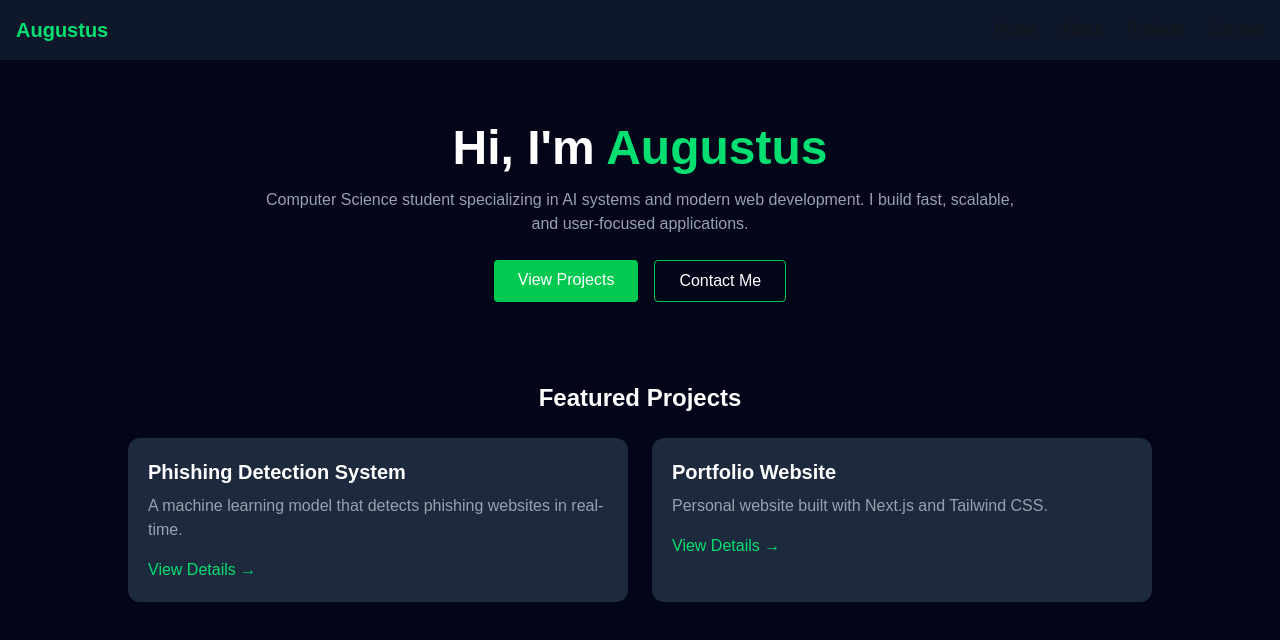
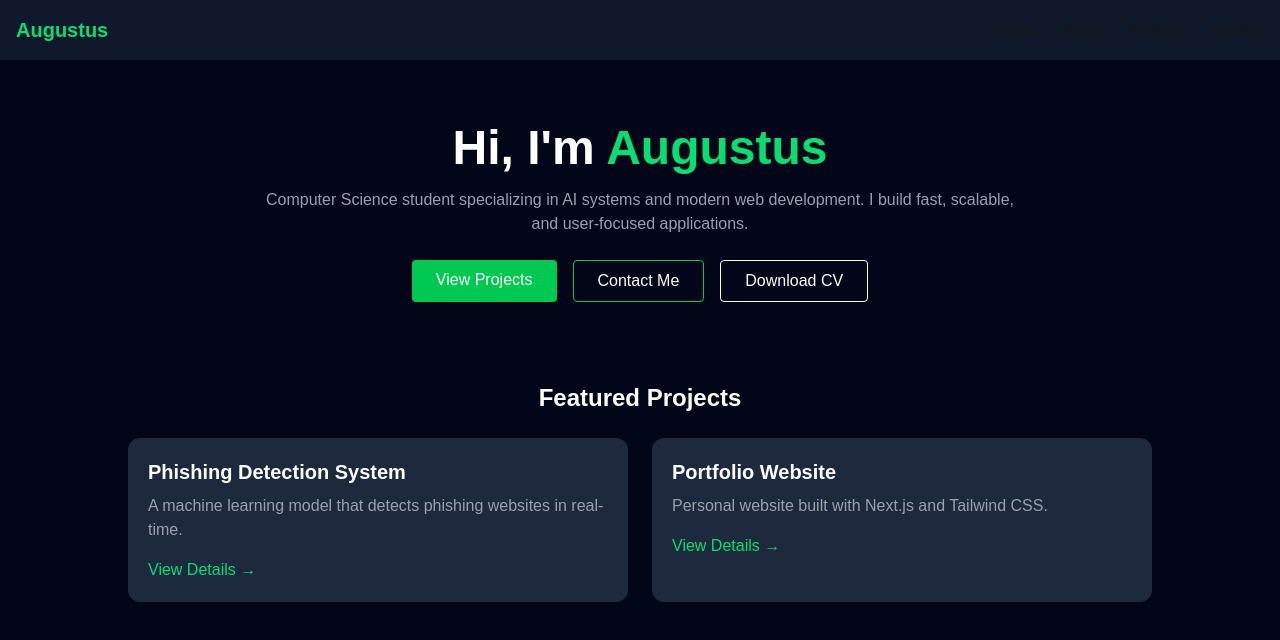
Before and after one commit to Augustu-tech/Portfolio-website, a Next.js app: page / in a window 1280 px wide. Shown: the top 640 px of the page. Built offline with nearby package versions, Linux system fonts and the light colour scheme.

Commit message:
Add cv download

```diff
--- a/app/page.tsx
+++ b/app/page.tsx
@@ -35,7 +35,7 @@ export default function Home() {
           initial={{ opacity: 0 }}
           animate={{ opacity: 1 }}
           transition={{ delay: 0.5 }}
-          className="mt-6 flex gap-4"
+          className="mt-6 flex flex-wrap justify-center gap-4"
         >
           <Link
             href="/projects"
@@ -50,6 +50,15 @@ export default function Home() {
           >
             Contact Me
           </Link>
+
+          {/* ✅ CV BUTTON */}
+          <a
+            href="/Augustus_Chiponde_CV.pdf"
+            download
+            className="border border-white px-6 py-2 rounded"
+          >
+            Download CV
+          </a>
         </motion.div>
 
       </section>
```
Also changed, not shown: 1 other file (tests, documents, lock files or other folders).
